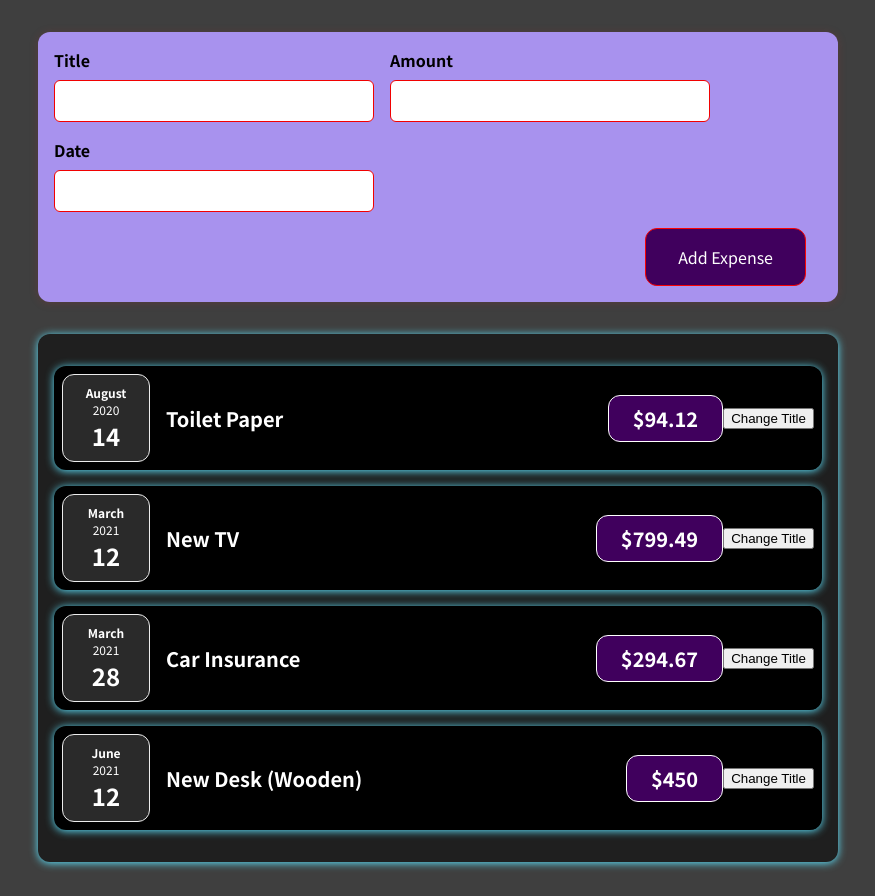
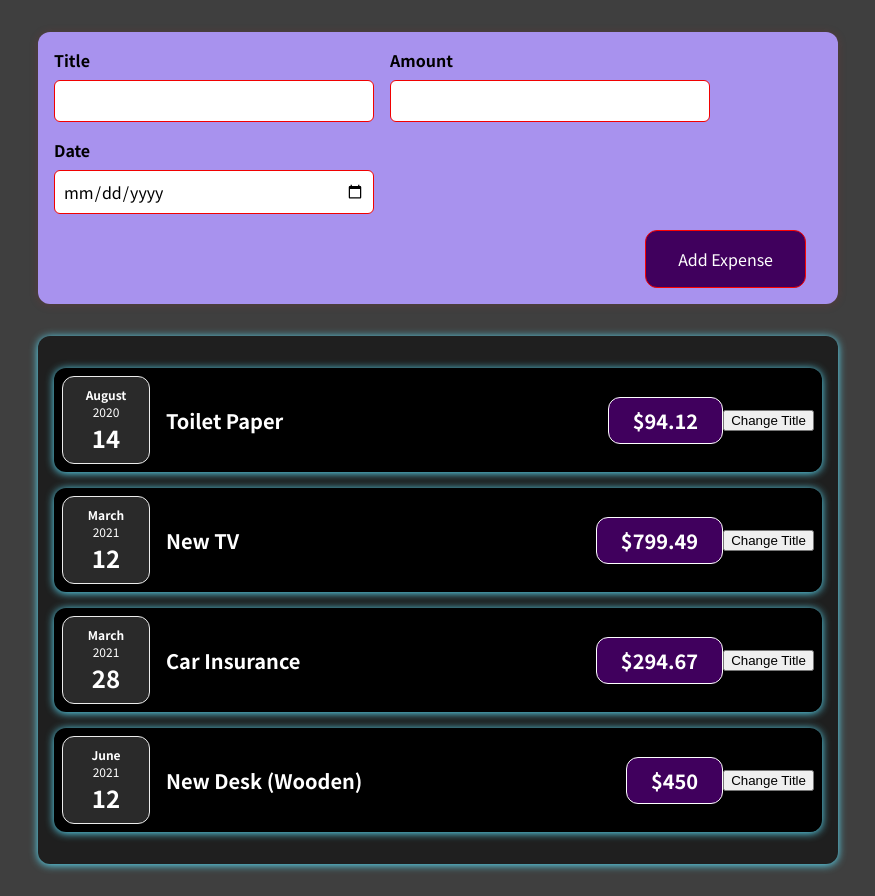
Before and after one commit to Rbravolibtech/3-React-start-project, a React (Create React App) app: page / in a window 1280 px wide. Shown: the whole page, without its empty margins (202-1077 px from the left). Built offline with nearby package versions, Linux system fonts and the light colour scheme.

Commit message:
react fixed form date submission bug 78

```diff
--- a/package.json
+++ b/package.json
@@ -7,6 +7,7 @@
     "@testing-library/react": "^11.2.2",
     "@testing-library/user-event": "^12.5.0",
     "react": "^18.0.0",
+    "react-datepicker": "^4.16.0",
     "react-dom": "^18.0.0",
     "react-scripts": "^5.0.1",
     "web-vitals": "^0.2.4"
--- a/src/components/NewExpense/ExpenseForm.js
+++ b/src/components/NewExpense/ExpenseForm.js
@@ -70,9 +70,9 @@ const ExpenseForm = () => {
 				<div className="new-expense__control">
 					<label>Date</label>
 					<input
-						type="number"
-						min="2023-08-23"
-						max="2026-12-31"
+						type="date"
+						min="08-23-2023"
+						max="08-23-2030"
 						onChange={dateChangeHandler}
 					/>
 				</div>
```
Also changed, not shown: 1 other file (tests, documents, lock files or other folders).
